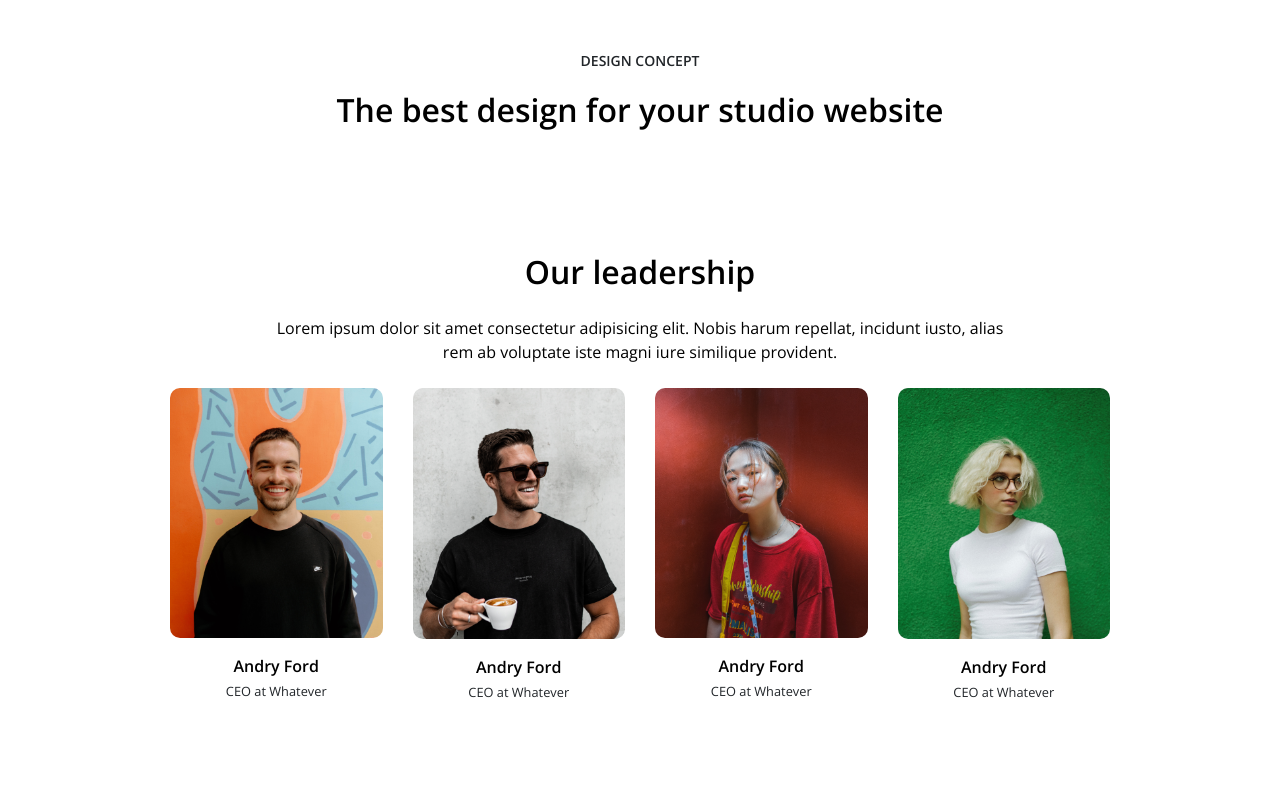
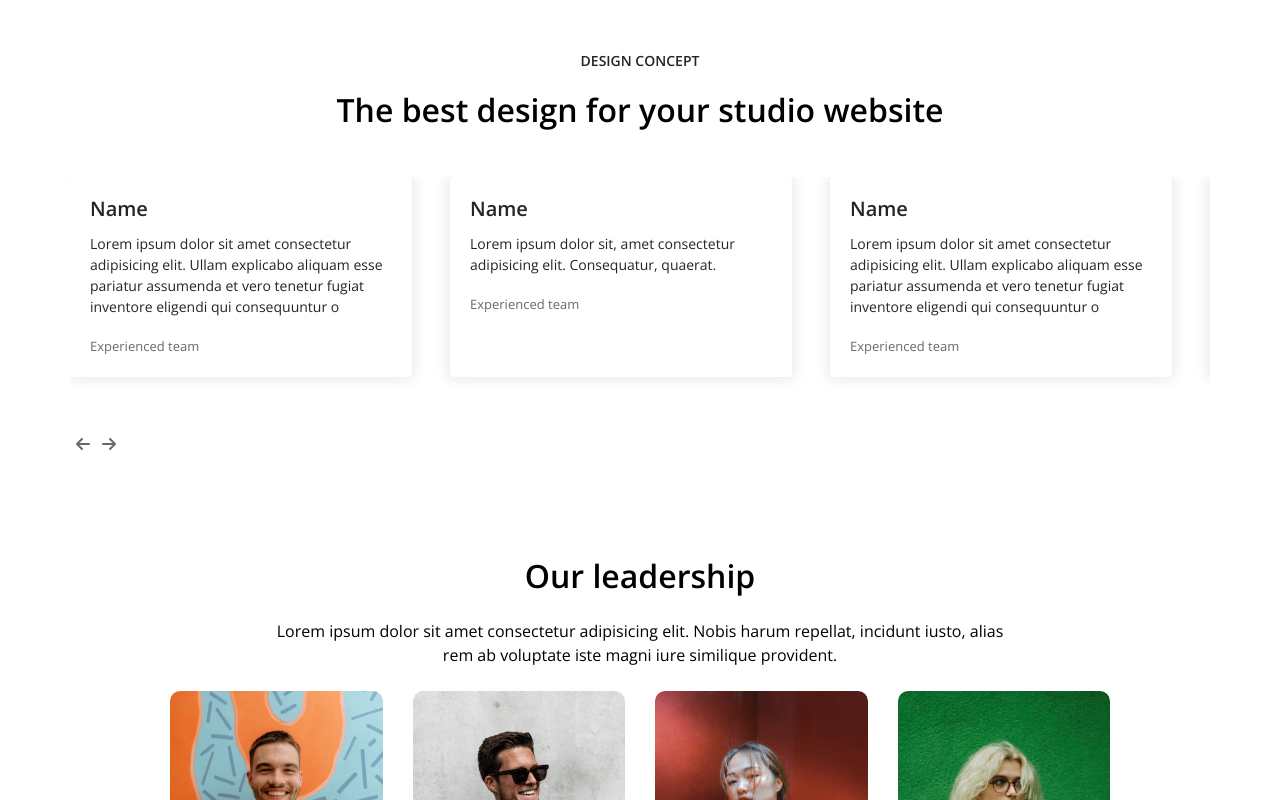
Before and after one commit to Abhishek971999/bridcodes, a React (Create React App) app: page / in a window 1280 px wide. Shown: the top 800 px of the page. Built offline with nearby package versions, Linux system fonts and the light colour scheme; the HTML template or start-up script is replaced by a standard one.

Commit message:
carousel section added

```diff
--- a/src/components/cards/cards.css
+++ b/src/components/cards/cards.css
@@ -1,10 +1,7 @@
 .card-section {
   padding: 50px 100px;
 }
-.card {
-  box-shadow: 0px 0px 13px 2px #88888833;
-  border: none;
-}
+
 .card-heading-text {
   font-weight: bolder;
   font-size: 28px;
@@ -14,18 +11,12 @@
 .card-section-link {
   text-align: right;
 }
-.card-footer-text {
-  box-shadow: -1px -3px 5px 0px #88888829;
-  padding: 10px 0;
-  text-align: center;
-}
+
 @media only screen and (max-width: 600px) {
   .card-section {
     padding: 50px;
   }
-  .card {
-    margin: 20px 0;
-  }
+
   .card-section-link {
     text-align: start;
   }
--- a/src/components/cards/cards.jsx
+++ b/src/components/cards/cards.jsx
@@ -1,4 +1,5 @@
 import React from "react";
+import Card from "../../utls/card/card";
 import "./cards.css";
 import cards from "./cards.json";
 
@@ -21,15 +22,12 @@ function Cards() {
         {cards &&
           cards.map((card, key) => (
             <div className="col-sm-12 col-lg-4">
-              <div className="card ">
-                <div className="card-body">
-                  <h5 className="card-title">{card?.title}</h5>
-                  <p className="card-text">{card?.desc}</p>
-                </div>
-                <div className="card-footer-text">
-                  <small>{card?.footer}</small>
-                </div>
-              </div>
+              <Card
+                title={card?.title}
+                desc={card?.desc}
+                footer={card?.footer}
+                key={key}
+              />
             </div>
           ))}
       </div>
--- a/src/components/carousel/carousel.css
+++ b/src/components/carousel/carousel.css
@@ -5,10 +5,56 @@
   font-weight: 600;
   font-size: 32px;
   color: #000;
-  margin-bottom: 24px;
+  margin-bottom: 48px;
 }
 .carousel-para {
   font-weight: 600;
   margin-bottom: 20px;
   font-size: 14px;
 }
+.carousel__inner-slide {
+  height: 200px;
+}
+.card {
+  height: 100%;
+  width: 90%;
+}
+.card-title {
+  font-weight: 600;
+}
+.card-text {
+  font-size: 14px;
+}
+.card-desc-footer {
+  font-size: 13px;
+  color: #696969;
+  transition: all 0.3s;
+}
+.card-desc-footer:hover {
+  font-size: 13px;
+  color: #0e6fff;
+  text-decoration: underline;
+}
+
+.carousel__back-button,
+.carousel__next-button {
+  border: none;
+  outline: none;
+  background: #fff;
+  color: #696969 !important;
+  transition: all 0.3s;
+}
+.carousel__back-button:hover,
+.carousel__next-button:hover {
+  color: #0e6fff !important;
+}
+.carousel__back-button:disabled,
+.carousel__next-button:disabled {
+  color: #696969 !important;
+}
+
+@media only screen and (max-width: 600px) {
+  .card {
+    margin: 0 !important;
+  }
+}
--- /dev/null
+++ b/src/components/carousel/carousel.json
@@ -0,0 +1,38 @@
+[
+  {
+    "title": "Name",
+    "desc": "Lorem ipsum dolor sit amet consectetur adipisicing elit. Ullam explicabo aliquam esse pariatur assumenda et vero tenetur fugiat inventore eligendi qui consequuntur o",
+    "descFooter": "Experienced team",
+    "descFooterLink": "#"
+  },
+  {
+    "title": "Name",
+    "desc": "Lorem ipsum dolor sit, amet consectetur adipisicing elit. Consequatur, quaerat.",
+    "descFooter": "Experienced team",
+    "descFooterLink": "#"
+  },
+  {
+    "title": "Name",
+    "desc": "Lorem ipsum dolor sit amet consectetur adipisicing elit. Ullam explicabo aliquam esse pariatur assumenda et vero tenetur fugiat inventore eligendi qui consequuntur o",
+    "descFooter": "Experienced team",
+    "descFooterLink": "#"
+  },
+  {
+    "title": "Name",
+    "desc": "Lorem ipsum dolor sit, amet consectetur adipisicing elit. Consequatur, quaerat.",
+    "descFooter": "Experienced team",
+    "descFooterLink": "#"
+  },
+  {
+    "title": "Name",
+    "desc": "Lorem ipsum dolor sit amet consectetur adipisicing elit. Ullam explicabo aliquam esse pariatur assumenda et vero tenetur fugiat inventore eligendi qui consequuntur o",
+    "descFooter": "Experienced team",
+    "descFooterLink": "#"
+  },
+  {
+    "title": "Name",
+    "desc": "Lorem ipsum dolor sit, amet consectetur adipisicing elit. Consequatur, quaerat.",
+    "descFooter": "Experienced team",
+    "descFooterLink": "#"
+  }
+]
--- a/src/components/carousel/carousel.jsx
+++ b/src/components/carousel/carousel.jsx
@@ -1,12 +1,64 @@
-import React from "react";
+import React, { useState, useEffect } from "react";
+import {
+  CarouselProvider,
+  Slider,
+  Slide,
+  ButtonBack,
+  ButtonNext,
+} from "pure-react-carousel";
+import "pure-react-carousel/dist/react-carousel.es.css";
 import "./carousel.css";
+import carousel from "./carousel.json";
+import Card from "../../utls/card/card";
 function Carousel() {
+  const [width, setWidth] = useState(window.innerWidth);
+  const [height, setHeight] = useState(window.innerHeight);
+
+  const updateDimensions = () => {
+    setWidth(window.innerWidth);
+    setHeight(window.innerHeight);
+  };
+
+  useEffect(() => {
+    window.addEventListener("resize", updateDimensions);
+    return () => window.removeEventListener("resize", updateDimensions);
+  }, []);
+
+  const noOfSlides = width < 600 ? 1 : 3;
   return (
     <div className="carousel-section container">
       <p className="text-center carousel-para">DESIGN CONCEPT</p>
       <h3 className="text-center carousel-heading-text">
         The best design for your studio website
       </h3>
+      <div className="carousel">
+        <CarouselProvider
+          naturalSlideWidth={150}
+          naturalSlideHeight={100}
+          totalSlides={6}
+          visibleSlides={noOfSlides}
+        >
+          <Slider>
+            {carousel &&
+              carousel.map((c, key) => (
+                <Slide index={key} key={key}>
+                  <Card
+                    title={c?.title}
+                    desc={c?.desc}
+                    descFooter={c?.descFooter}
+                    descFooterLink={c?.descFooterLink}
+                  />
+                </Slide>
+              ))}
+          </Slider>
+          <ButtonBack>
+            <i class="fas fa-arrow-left"></i>
+          </ButtonBack>
+          <ButtonNext>
+            <i class="fas fa-arrow-right"></i>
+          </ButtonNext>
+        </CarouselProvider>
+      </div>
     </div>
   );
 }
--- /dev/null
+++ b/src/utls/card/card.css
@@ -0,0 +1,14 @@
+.card {
+  box-shadow: 0px 0px 13px 2px #88888833;
+  border: none;
+}
+.card-footer-text {
+  box-shadow: -1px -3px 5px 0px #88888829;
+  padding: 10px 0;
+  text-align: center;
+}
+@media only screen and (max-width: 600px) {
+  .card {
+    margin: 20px 0;
+  }
+}
--- /dev/null
+++ b/src/utls/card/card.jsx
@@ -0,0 +1,24 @@
+import React from "react";
+import "./card.css";
+function Card(props) {
+  return (
+    <div className="card ">
+      <div className="card-body">
+        {props?.title && <h5 className="card-title">{props?.title}</h5>}
+        {props?.desc && <p className="card-text">{props?.desc}</p>}
+        {props?.descFooter && (
+          <a href={props?.descFooterLink} className="card-desc-footer">
+            {props?.descFooter}
+          </a>
+        )}
+      </div>
+      {props?.footer && (
+        <div className="card-footer-text">
+          <small>{props?.footer}</small>
+        </div>
+      )}
+    </div>
+  );
+}
+
+export default Card;
```
